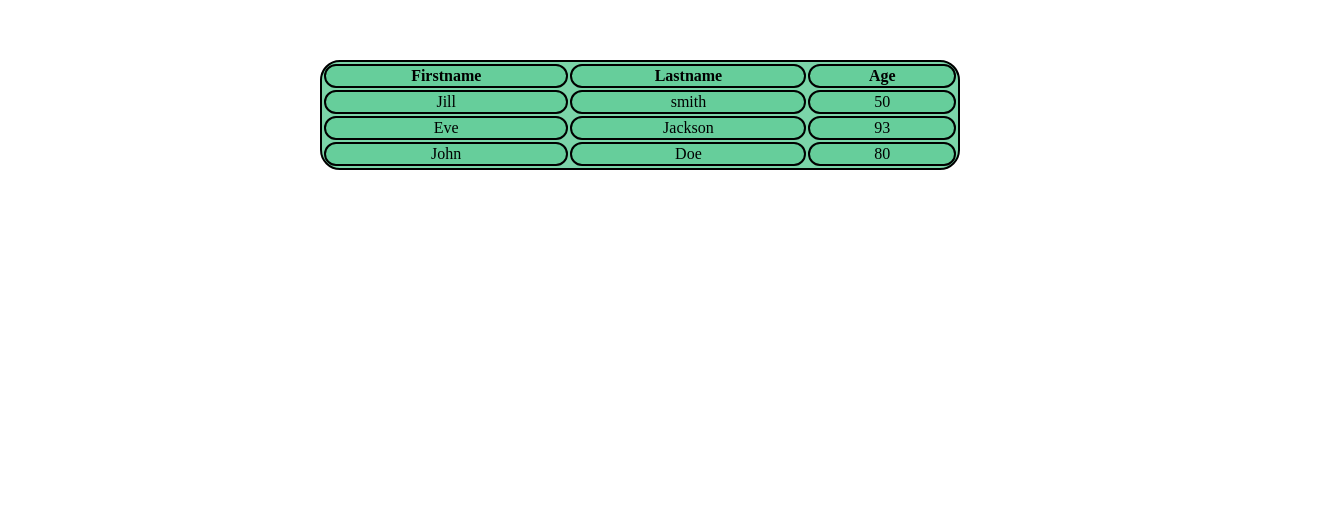
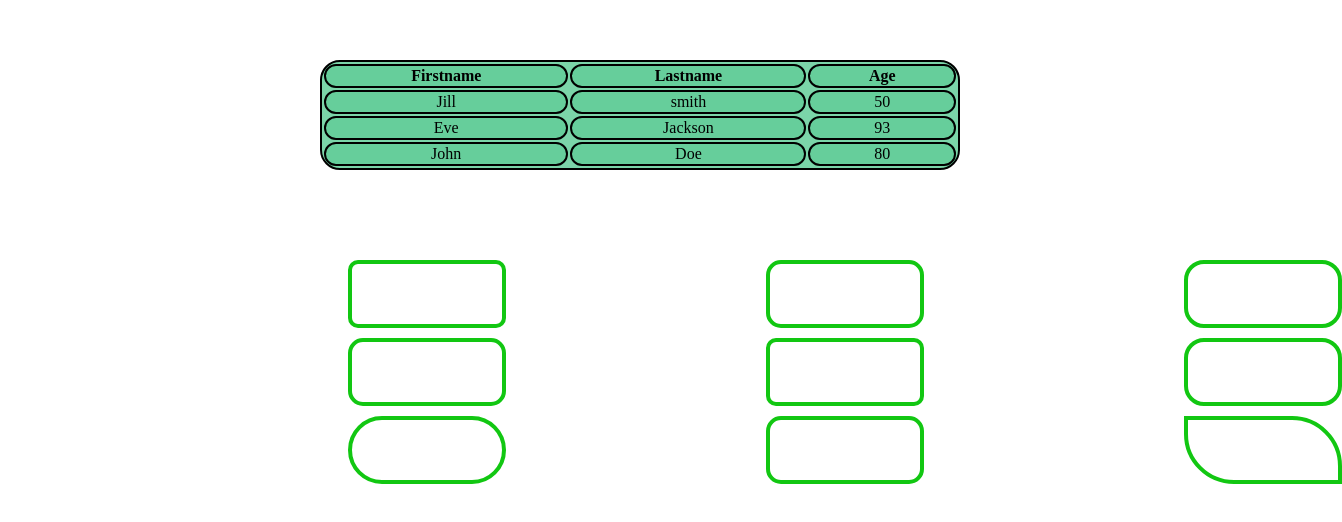
Before and after one commit to Nilay-rawal1/Internship-Tasks, a plain HTML site: page css task/task1_css.html in a window 1280 px wide. Shown: the part 180-702 px from the top of the page, 1342 px wide, since content can reach past the window. Drawn offline with Linux system fonts and the light colour scheme.

Commit message:
css task one done

```diff
--- a/css task/task1_css.html
+++ b/css task/task1_css.html
@@ -28,6 +28,44 @@
             width:40px;
             background-color:rgba(99, 206, 154, 0.845);
         }
+        .shapes{
+            height: 60px;
+        width: 150px;
+        /* background-color: green; */
+        border: 4px solid rgb(18, 199, 18);
+         /* padding: 10px; */
+         margin-left: 250px;
+        }
+
+        #shape1{
+
+        border-radius: 10px;
+
+        }
+        #shape2{
+            border-radius: 15px;
+        }
+        #shape3{
+            border-radius: 20px;
+        }
+        #shape4{
+            border-radius: 50px;
+        }
+        #shape5{
+            border-top-right-radius:50px;
+            border-bottom-left-radius: 50px;
+
+        }
+        .container{
+
+            margin: 90px;
+            display: grid;
+
+            grid-template-columns: auto auto 15fr;
+            grid-template-rows: auto auto auto;
+            gap: 10px;
+
+        }
     </style>
 </head>
 <body>
@@ -53,5 +91,16 @@
         <td>80</td>
     </tr>
     </table>
+    <div class="container">
+        <div class="shapes" id="shape1"></div>
+        <div class="shapes" id="shape2"></div>
+        <div class="shapes" id="shape3"></div>
+        <div class="shapes" id="shape2"></div>
+        <div class="shapes" id="shape1"></div>
+        <div class="shapes" id="shape3"></div>
+        <div class="shapes" id="shape4"></div>
+        <div class="shapes" id="shape2"></div>
+        <div class="shapes" id="shape5"></div>
+      </div>
 </body>
 </html>
```
Also changed, not shown: index.html (+1 -1 lines).
